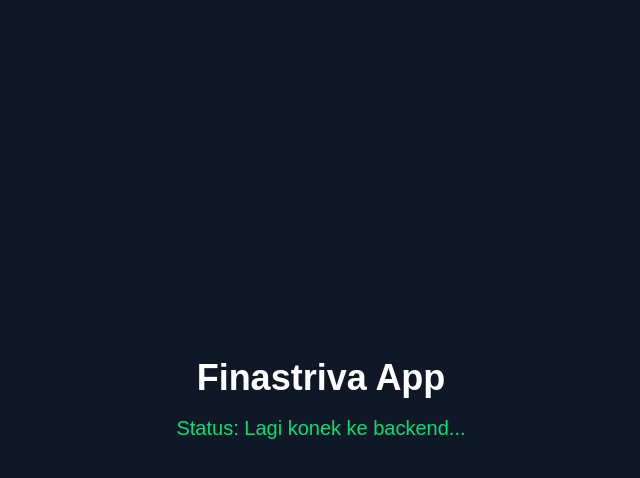
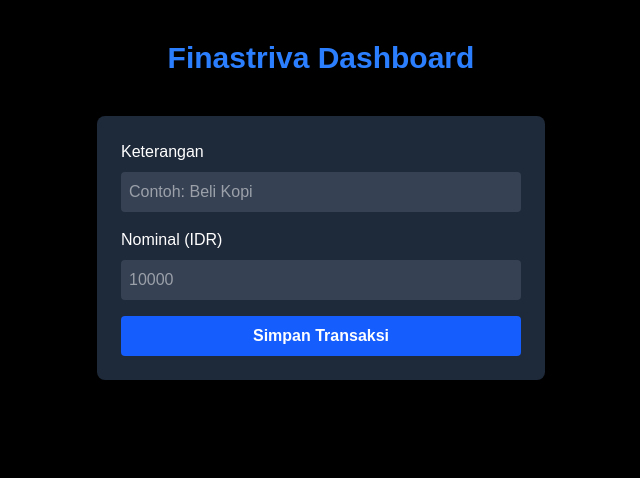
Before and after one commit to rizky86-alt/Finastriva, a Next.js app in the folder frontend/: page / in a window 1280 px wide. Shown: the top 478 px of the page, without its empty margins (319-959 px from the left). Built offline with nearby package versions, Linux system fonts and the light colour scheme; no server answers.

Commit message:
Membuat Fitur Transaksi (Frontend ↔ Backend)

```diff
--- a/frontend/app/page.tsx
+++ b/frontend/app/page.tsx
@@ -1,23 +1,44 @@
 "use client";
-import { useEffect, useState } from "react";
+import { useState } from "react";
 
 export default function Home() {
-  const [data, setData] = useState("");
+  const [amount, setAmount] = useState(0);
+  const [desc, setDesc] = useState("");
 
-  useEffect(() => {
-    // Memanggil API dari Backend Golang
-    fetch("http://localhost:8080/api/hello")
-      .then((res) => res.json())
-      .then((val) => setData(val.message))
-      .catch((err) => console.error("Error nembak API:", err));
-  }, []);
+  const tambahTransaksi = async () => {
+    const res = await fetch("http://localhost:8080/api/transactions", {
+      method: "POST",
+      body: JSON.stringify({ amount: Number(amount), desc, type: "expense" }),
+    });
+    if (res.ok) alert("Transaksi Berhasil Disimpan!");
+  };
 
   return (
-    <main className="flex min-h-screen flex-col items-center justify-center p-24 bg-gray-900 text-white">
-      <h1 className="text-4xl font-bold">Finastriva App</h1>
-      <p className="mt-4 text-xl text-green-400">
-        Status: {data || "Lagi konek ke backend..."}
-      </p>
+    <main className="flex min-h-screen flex-col items-center p-10 bg-black text-white">
+      <h1 className="text-3xl font-bold text-blue-500">Finastriva Dashboard</h1>
+
+      <div className="mt-10 p-6 bg-gray-800 rounded-lg w-full max-w-md">
+        <label className="block mb-2">Keterangan</label>
+        <input
+          onChange={(e) => setDesc(e.target.value)}
+          className="w-full p-2 mb-4 rounded bg-gray-700 outline-none"
+          placeholder="Contoh: Beli Kopi"
+        />
+
+        <label className="block mb-2">Nominal (IDR)</label>
+        <input
+          type="number"
+          onChange={(e) => setAmount(Number(e.target.value))}
+          className="w-full p-2 mb-4 rounded bg-gray-700 outline-none"
+          placeholder="10000"
+        />
+
+        <button
+          onClick={tambahTransaksi}
+          className="w-full bg-blue-600 p-2 rounded font-bold hover:bg-blue-700">
+          Simpan Transaksi
+        </button>
+      </div>
     </main>
   );
 }
```
Also changed, not shown: 1 other file (tests, documents, lock files or other folders).
